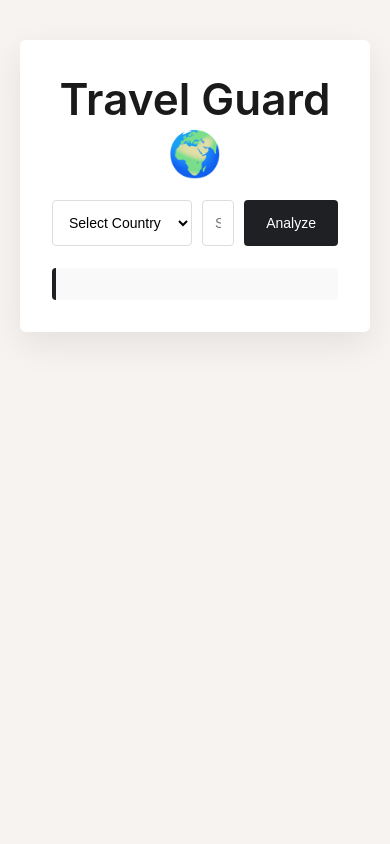
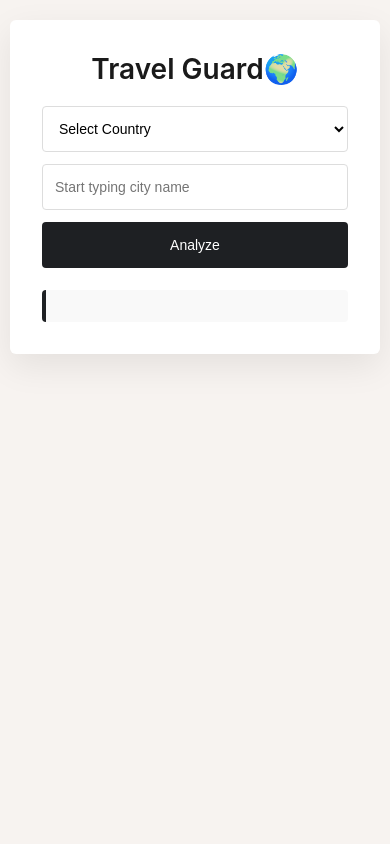
Before and after one commit to M-Haseeb01/trek_sentry, a Flask app: page / in a window 390 px wide. Run offline with Flask 3, Linux system fonts and the light colour scheme; data that the repository does not hold is empty; parts of the project's set-up code (start-up, migrations or seed data) failed here and were passed over.

Commit message:
Refactor CSS and add mobile responsiveness
Refactor CSS comments for better organization and add mobile responsiveness styles.

```diff
--- a/static/s.css
+++ b/static/s.css
@@ -1,5 +1,4 @@
-/*  BASE  */
-
+/* BASE  */
 * { box-sizing: border-box; }
 body {
   font-family: 'Inter', system-ui, sans-serif;
@@ -10,7 +9,7 @@ body {
   min-height: 100vh;
 }
 
-/*  MAIN BOX  */
+/* MAIN BOX  */
 .box {
   max-width: 820px;
   margin: 0 auto;
@@ -19,16 +18,17 @@ body {
   border-radius: 6px;
   box-shadow: 0 12px 35px rgba(0, 0, 0, 0.08);
 }
+
 #main-heading {
   margin: 0 0 20px 0;
-  font-size: 44px;
+  font-size: 44px; /* Note: You might want to lower this for mobile */
   font-weight: 600;
   text-align: center;
   width: 100%;
   display: block;
 }
 
-/*  INPUT ROW  */
+/* INPUT ROW  */
 .input-row {
   display: flex;
   gap: 10px;
@@ -36,7 +36,7 @@ body {
   width: 100%;
 }
 
-/*  COUNTRY SELECT  */
+/* COUNTRY SELECT  */
 select#country {
   flex: 0 0 140px;
   width: 140px;
@@ -48,13 +48,9 @@ select#country {
   background-color: #fff;
   cursor: pointer;
 }
-select#country:focus {
-  border-color: #000;
-  box-shadow: 0 0 0 3px rgba(0,0,0,0.08);
-}
 
-/*  CITY INPUT  */
-.input-wrapper { position: relative; flex:1; }
+/* CITY INPUT  */
+.input-wrapper { position: relative; flex:1; width: 100%; }
 input#city {
   width: 100%;
   height: 46px;
@@ -63,13 +59,8 @@ input#city {
   border: 1px solid #ddd;
   border-radius: 4px;
 }
-input#city:focus {
-  outline: none;
-  border-color: #000;
-  box-shadow: 0 0 0 3px rgba(0,0,0,0.08);
-}
 
-/*  ANALYZE BUTTON  */
+/* ANALYZE BUTTON  */
 button#analyzeBtn {
   height: 46px;
   padding: 0 22px;
@@ -90,16 +81,56 @@ button#analyzeBtn {
   overflow: hidden;
 }
 
-/*  SPINNER  */
+/* --- ADDED MOBILE RESPONSIVENESS --- */
+
+@media (max-width: 600px) {
+  body {
+    padding: 20px 10px; /* Reduce padding on mobile */
+  }
+
+  #main-heading {
+    font-size: 28px; /* Smaller heading for mobile */
+  }
+
+  .input-row {
+    flex-direction: column; /* Stack elements vertically */
+    gap: 12px;
+  }
+
+  select#country,
+  .input-wrapper,
+  input#city,
+  button#analyzeBtn {
+    width: 100%; /* Make everything full width */
+    flex: none;
+  }
+
+  #translateBox {
+    flex-direction: column;
+    align-items: stretch;
+  }
+
+  #translateBox select,
+  #translateBox button {
+    width: 100%;
+  }
+}
+
+/* --- REMAINING ORIGINAL STYLES --- */
+
+select#country:focus, input#city:focus {
+  outline: none;
+  border-color: #000;
+  box-shadow: 0 0 0 3px rgba(0,0,0,0.08);
+}
+
 .spinner {
-  width: 16px;
-  height: 16px;
+  width: 16px; height: 16px;
   border: 2px solid rgba(255,255,255,0.4);
   border-top: 2px solid white;
   border-radius: 50%;
   position: absolute;
-  left: 50%;
-  top: 50%;
+  left: 50%; top: 50%;
   transform: translate(-50%, -50%);
   animation: spin 0.8s linear infinite;
   display: none;
@@ -110,28 +141,18 @@ button#analyzeBtn {
   100% { transform: translate(-50%, -50%) rotate(360deg); }
 }
 
-/* Show spinner when button loading */
-button.loading .spinner {
-  display: block;
-}
+button.loading .spinner { display: block; }
+button.loading #btnText { visibility: hidden; }
 
-button.loading #btnText {
-  visibility: hidden;
-}
-
-
-/*  AUTOCOMPLETE DROPDOWN  */
 ul#suggestions {
   position: absolute;
   top: calc(100% + 4px);
-  left: 0;
-  right: 0;
+  left: 0; right: 0;
   background: white;
   border: 1px solid #ddd;
   border-radius: 4px;
   list-style: none;
-  padding: 0;
-  margin: 0;
+  padding: 0; margin: 0;
   max-height: 200px;
   overflow-y: auto;
   z-index: 1000;
@@ -139,19 +160,12 @@ ul#suggestions {
   box-shadow: 0 4px 12px rgba(0,0,0,0.1);
 }
 ul#suggestions:not(:empty) { display: block; }
-ul#suggestions li {
-  padding: 10px 14px;
-  cursor: pointer;
-  border-bottom: 1px solid #eee;
-  font-size: 14px;
-}
+ul#suggestions li { padding: 10px 14px; cursor: pointer; border-bottom: 1px solid #eee; font-size: 14px; }
 ul#suggestions li:hover { background: #f5f5f5; }
 
-/*  RESULTS  */
 .result { margin-top:22px; padding:16px 20px; font-size:18px; line-height:1.6; background:#f9f9f9; border-left:4px solid #1e2023; border-radius:4px; white-space:pre-line; word-break:break-word; }
 #translated { display:none; }
 
-/*  TRANSLATE BOX  */
 #translateBox {
   margin-top:20px;
   padding-top:20px;
@@ -161,11 +175,10 @@ ul#suggestions li:hover { background: #f5f5f5; }
   flex-wrap: wrap;
   align-items:center;
 }
-#translateBox select { width:160px; height:40px; padding:0 12px; border-radius:4px; border:1px solid #ddd; cursor:pointer; }
+#translateBox select { height:40px; padding:0 12px; border-radius:4px; border:1px solid #ddd; cursor:pointer; }
 #translateBox button { height:40px; padding:0 20px; font-size:14px; border-radius:4px; background:#1e2023; color:#fff; border:none; cursor:pointer; transition:0.2s; }
 #translateBox button:hover { background:#2e3136; }
 
-/*  AUDIO BUTTON  */
 button#audioBtn {
   margin-top:12px;
   height:40px;
```
